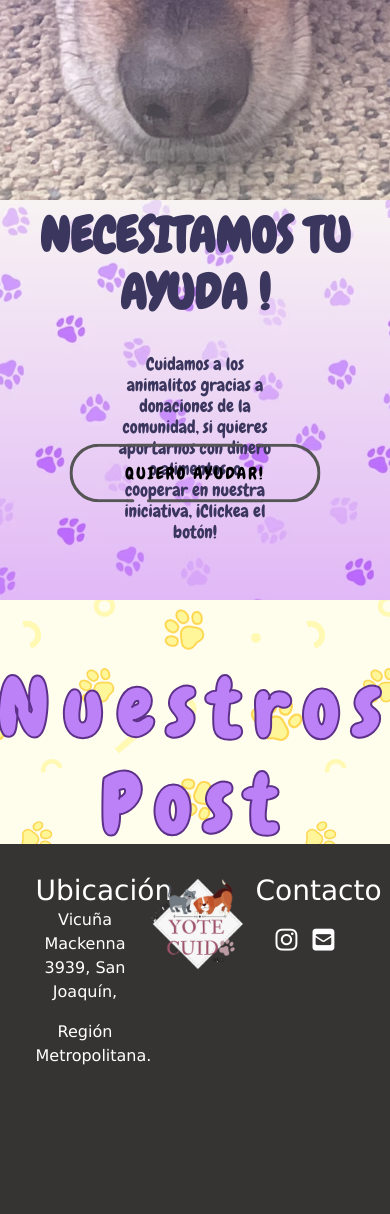
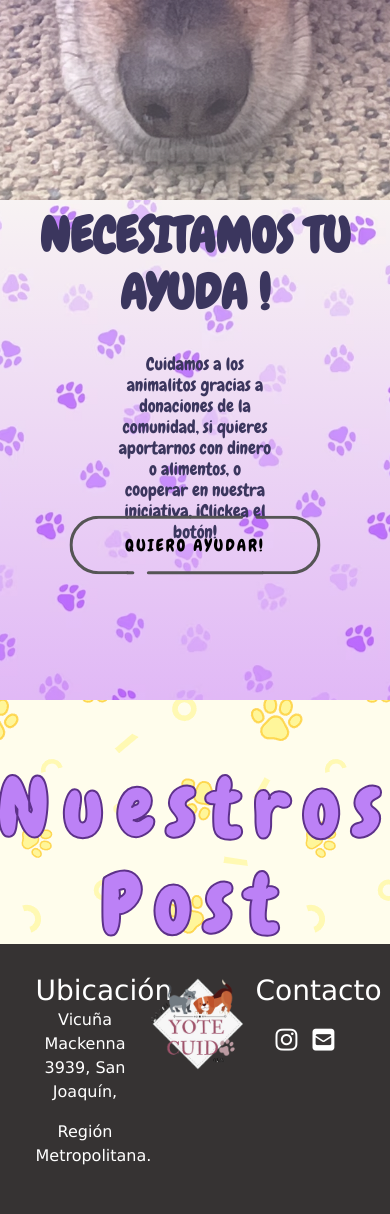
Before and after one commit to AlexanderInostroza/YTCweb, a Django app: template ytc/webpage/templates/home.html in a window 390 px wide; the page is wider, and only the part inside the window is pictured. Shown: the part 522-1736 px from the top of that part. Before the commit the page ends 1587 px from the top of that part, so only its background shows below. Run offline with Django 4.2, Linux system fonts and the light colour scheme; the template is opened without the code that fills it, so the values that code supplies are empty; some libraries are stand-ins or nearby versions.

Commit message:
fixing banner button

```diff
--- a/ytc/webpage/templates/home.html
+++ b/ytc/webpage/templates/home.html
@@ -428,7 +428,7 @@
   background-color: #252746;
   background-position: center;
   width: 100vw;
-  height: 400px;
+  height: 500px;
   z-index: 0;
   top: 70vh;
   left: 0;
@@ -445,7 +445,7 @@
   );
   background-size: cover;
   width: 100vw;
-  height: 400px;
+  height: 500px;
   /* position: absolute;
   /* z-index: 0; */
   top: 0;
@@ -455,7 +455,7 @@
 /* CONTENIDO */
 .banner-header {
   width: 100%;
-  height: 400px;
+  height: 500px;
   display: flex;
   flex-direction: column;
   justify-content: space-between;
@@ -478,7 +478,7 @@
   width: 100vw;
   text-align: center;
   position: absolute;
-  padding-top: 7.7rem;
+  padding-top: 50%;
 }
 }
 
```
